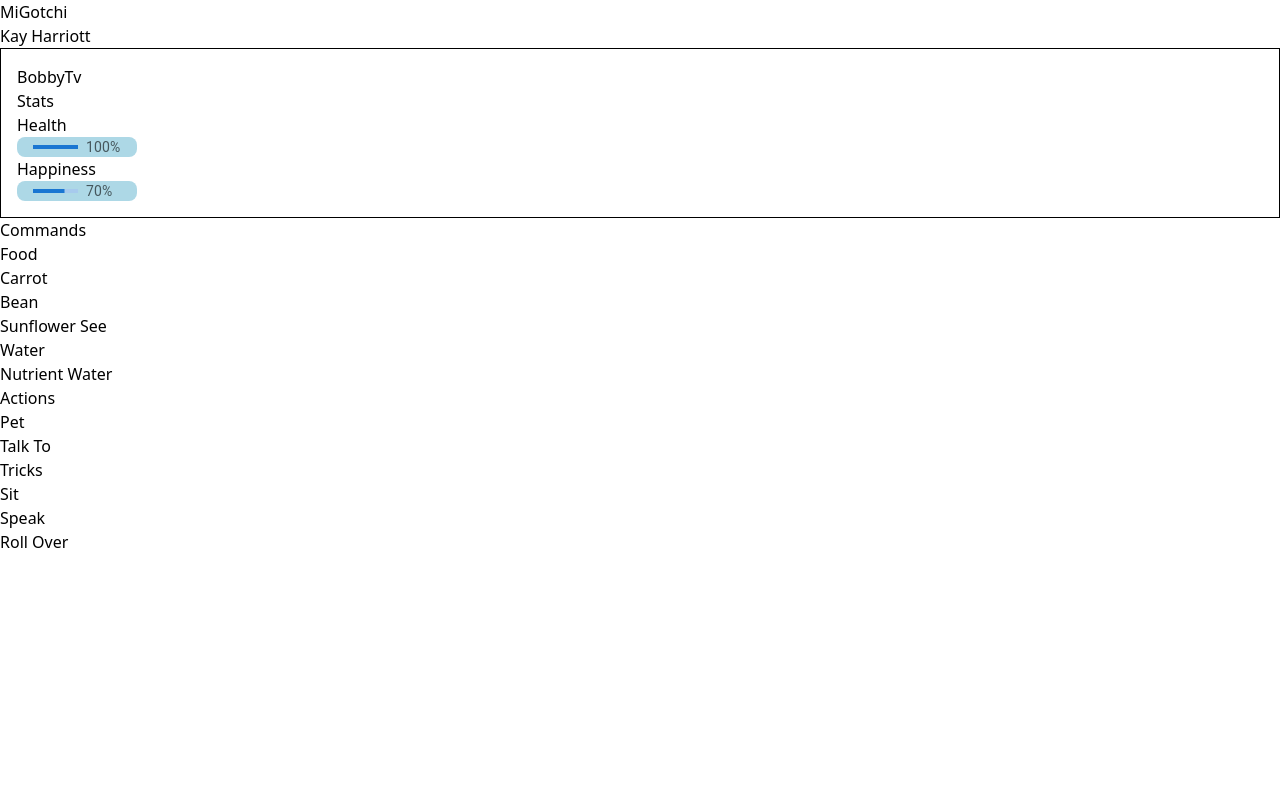
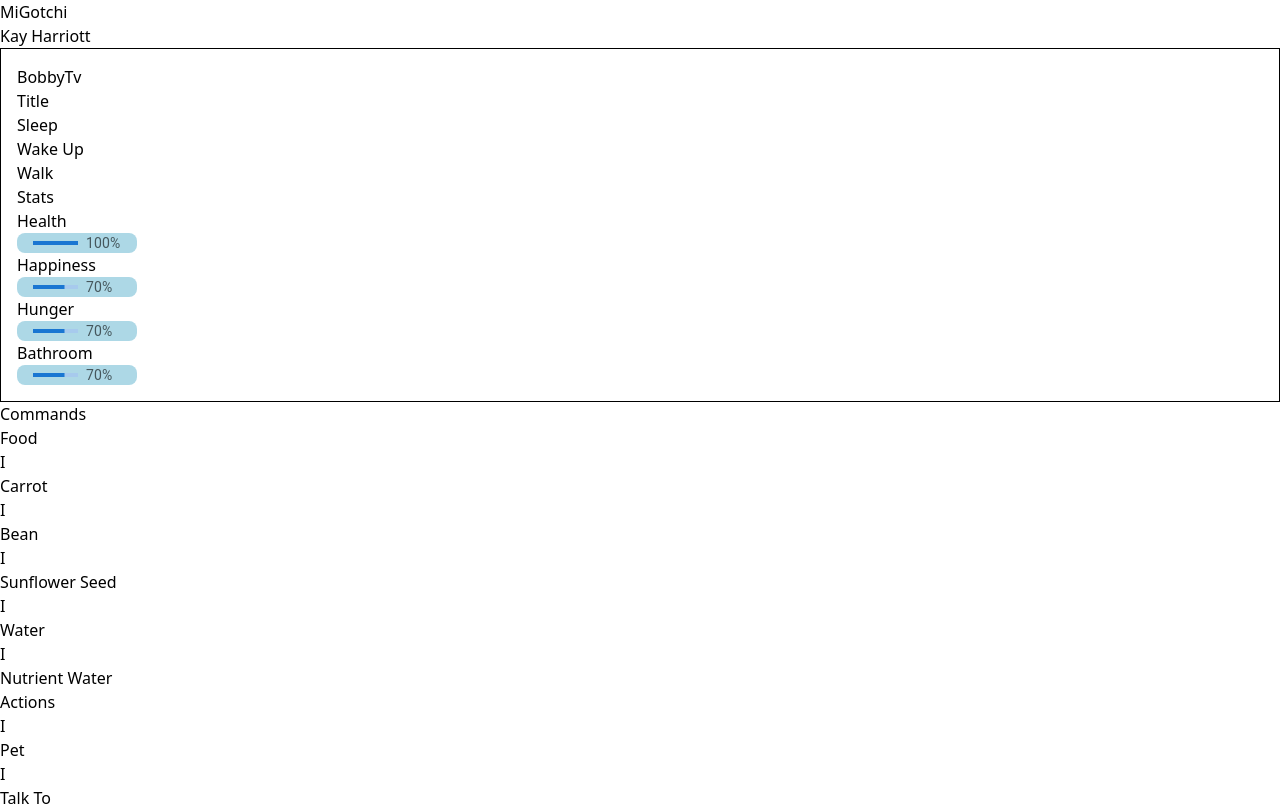
Before and after one commit to KayviaHarriott/my-tamagotchi, a React (Vite) app: page / in a window 1280 px wide. Shown: the top 806 px of the page. Built offline with nearby package versions, Linux system fonts and the light colour scheme.

Commit message:
Added layout for other functions to go about day and more stats

```diff
--- a/src/App.tsx
+++ b/src/App.tsx
@@ -13,7 +13,7 @@ function App() {
             <p>Kay Harriott</p>
           </div>
         </Box>
-        <Box className="flex flex-col w-full items-center justify-center pt-[50px]">
+        <Box className="flex flex-col w-full items-center justify-center pt-[32px]">
           <Box
             sx={{ border: "1px solid black", p: 2 }}
             className="sm:min-w-[500px] min-h-[300px] flex flex-col justify-between"
@@ -24,8 +24,15 @@ function App() {
                 {/* <p>GotchiHere</p> */}
               </Box>
             </div>
-            <div className="w-full flex justify-end">
-              {" "}
+            <div className="w-full flex justify-between">
+              <div>
+                <p>Title</p>
+                <div className="flex gap-2 overflow-x-auto">
+                  <p>Sleep</p>
+                  <p>Wake Up</p>
+                  <p>Walk</p>
+                </div>
+              </div>
               <Stats />
             </div>
           </Box>
--- a/src/components/Commands.tsx
+++ b/src/components/Commands.tsx
@@ -14,7 +14,7 @@ export const Commands = () => {
           against: "", //TODO: If gotchi feels a way, not to feed
         },
         {
-          label: "Sunflower See",
+          label: "Sunflower Seed",
           action: "/food",
           against: "", //TODO: If gotchi feels a way, not to feed
         },
@@ -69,15 +69,17 @@ export const Commands = () => {
   return (
     <div>
       <h3 className="text-[14px] font-bold text-[gray]">Commands</h3>
-
-      <div className="flex flex-col gap-2">
+      <div className="flex flex-col gap-2 h-[120px]"> {/* overflow-x-auto bg-[lightgray]"> */}
         {commands.map((item, index) => (
           <div key={index}>
-            <p className="font-bold">{item.label}</p>
+            <h4 className="font-bold">{item.label}</h4>
             <div className="flex gap-2">
               {/* TODO: Seperate drinks from food */}
               {item.actions.map((item, index) => (
-                <p key={index}>{item.label}</p>
+                <div key={index} className="flex flex-col items-center">
+                  <p>I</p>
+                  <h5 className="text-[12px]">{item.label}</h5>
+                </div>
               ))}
             </div>
           </div>
--- a/src/components/Stats.tsx
+++ b/src/components/Stats.tsx
@@ -12,9 +12,20 @@ export const Stats = () => {
     },
     //Level ?
   ];
+  const secondaryStats = [
+    {
+      label: "Hunger",
+      progress: 70,
+    },
+    {
+      label: "Bathroom",
+      progress: 70,
+    },
+  ];
   return (
     <>
-      <div>
+      <div className="pt-2">
+       <>
           <h3 className="font-bold text-[grey] text-[14px]">Stats</h3>
           <div className="flex gap-2">
             {stats.map((item, index) => (
@@ -24,6 +35,18 @@ export const Stats = () => {
               </div>
             ))}
           </div>
+       </>
+       <>
+          {/* <h3 className="font-bold text-[grey] text-[14px]">Stats</h3> */}
+          <div className="flex gap-2 pt-4">
+            {secondaryStats.map((item, index) => (
+              <div className="flex flex-col" key={index}>
+                <h4 className="font-semibold text-[12px]">{item.label}</h4>
+                <ProgressBar progress={item.progress} />
+              </div>
+            ))}
+          </div>
+       </>
       </div>
     </>
   );
```
Also changed, not shown: 1 other file (tests, documents, lock files or other folders). Lines whose indentation alone changed are shown as unchanged.
